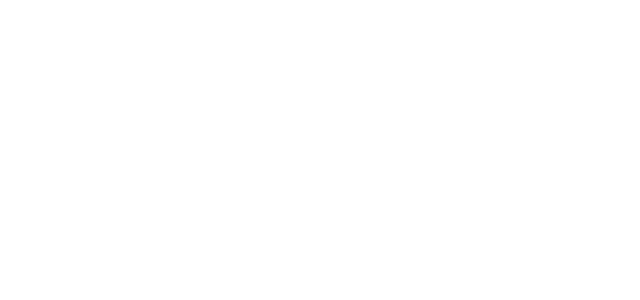
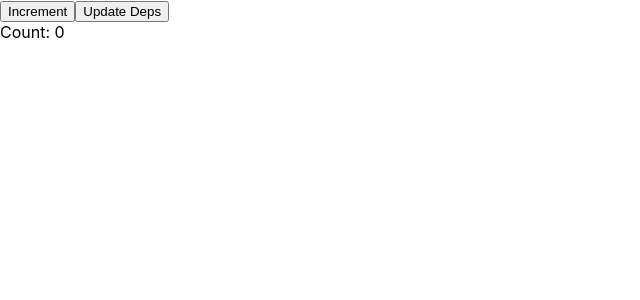
Before and after one commit to czmcm5/react-study, a React (Create React App) app: page /custom-useCallback in a window 1280 px wide. Before the commit this address had no page. Shown: the top 300 px of the page, without its empty margins (0-640 px from the left). Built offline with nearby package versions, Linux system fonts and the light colour scheme.

Commit message:
1/19(일) 커스텀 훅들로 useCallback() 구현

```diff
--- a/src/App.tsx
+++ b/src/App.tsx
@@ -3,6 +3,7 @@
 import Home from "./page/Home";
 import Infinite_scroll from "./page/infinite-scroll";
 import Custom_useMemo from "./page/custom-useMemo";
+import Custom_useCallback from "./page/custom-useCallback";
 
 function App() {
   return (
@@ -11,6 +12,7 @@
       <Route path="/infinite-scroll" element={<Infinite_scroll />} />
       <Route path="/custom-ref" element={<Custom_ref />} />
       <Route path="/custom-useMemo" element={<Custom_useMemo />} />
+      <Route path="/custom-useCallback" element={<Custom_useCallback />} />
     </Routes>
   );
 }
--- a/src/page/Home.tsx
+++ b/src/page/Home.tsx
@@ -17,6 +17,7 @@
   const go_infiniteScroll = () => Navigate("/infinite-scroll");
   const go_ref_test = () => Navigate("/custom-ref");
   const go_useMemo_test = () => Navigate("/custom-useMemo");
+  const go_useCallback_test = () => Navigate("/custom-useCallback");
 
   return (
     <Menu>
@@ -24,6 +25,7 @@
         <li onClick={go_infiniteScroll}>무한 스크롤</li>
         <li onClick={go_ref_test}>커스텀 ref</li>
         <li onClick={go_useMemo_test}>커스텀 useMemo</li>
+        <li onClick={go_useCallback_test}>커스텀 useCallback</li>
       </ul>
     </Menu>
   );
--- /dev/null
+++ b/src/page/custom-useCallback.tsx
@@ -0,0 +1,43 @@
+import { DependencyList, useCallback, useState } from "react";
+import { useCustomMemo } from "./custom-useMemo";
+
+// 커스텀 useCallback
+function useCustomCallback<T extends Function>(
+  factory: T,
+  _deps: DependencyList
+) {
+  // useMemo가 의존성 배열에 따라 기존의 것, 새로 생성된 것을 던져줌.
+  // useCallback(fn, _deps) 와 useMemo(()=>fn,_deps)는 같다
+  // 그러면 useCallback 왜쓰지..?
+  // 구분하는 이유: 가독성과 의도 명시
+  return useCustomMemo(() => factory, _deps);
+}
+
+function TestComponent() {
+  const [count, setCount] = useState(0);
+  const [deps, setDeps] = useState([42]);
+
+  // myUseCallback 사용
+  const memoizedCallback = useCustomCallback(() => {
+    console.log("Callback executed");
+    return `Count: ${count}`;
+  }, [deps]);
+
+  // 정답
+  const memoizedCallback_answer = useCallback(() => {
+    console.log("콜백 실행");
+    return `Count: ${count}`;
+  }, [deps]);
+
+  // 콜백을 콘솔에 출력 (렌더링 때마다)
+  console.log("실제 Count:", count);
+
+  return (
+    <div>
+      <button onClick={() => setCount((prev) => prev + 1)}>Increment</button>
+      <button onClick={() => setDeps([42])}>Update Deps</button>
+      <div>{memoizedCallback()}</div>
+    </div>
+  );
+}
+export default TestComponent;
--- a/src/page/custom-useMemo.tsx
+++ b/src/page/custom-useMemo.tsx
@@ -9,11 +9,12 @@
 import { MyuseRef } from "./custom-ref";
 
 // 커스텀 useMemo
-function useCustomMemo<T>(
+export function useCustomMemo<T>(
   factory: () => T,
   _deps: DependencyList,
   _equals = shallowEquals
 ): T {
+  console.log("memo, ", factory);
   // 이전 의존성을 기억. 초기 설정: null
   // useRef 대신 커스텀 Ref 사용
   const preDeps = MyuseRef<DependencyList | null>(null);
@@ -82,7 +83,7 @@
 
 export default Custom_useMemo;
 
-// 얕은 비교 구현
+// 얕은 비교
 function shallowEquals<T>(objA: T, objB: T): boolean {
   if (objA === objB) return true;
 
```
